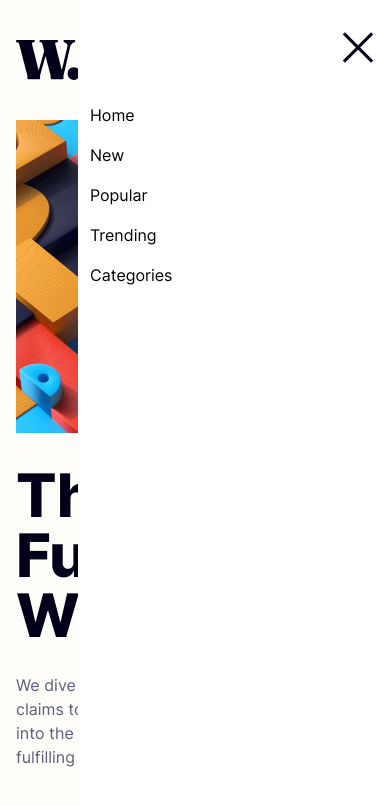
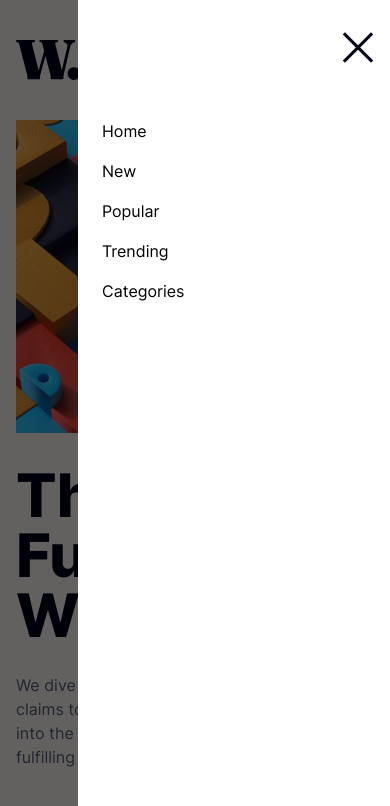
Before and after one commit to Humber70/home-page, a website built with Vite: page index.html in a window 390 px wide. Both pictures are taken after a click on the picture 358 px from the left and 60 px from the top of the page. Shown: the top 806 px of the page. Built offline with nearby package versions, Linux system fonts and the light colour scheme.

Commit message:
refact: add shadow effect to navigation and clean up list item structure

```diff
--- a/index.html
+++ b/index.html
@@ -21,28 +21,28 @@
         />
       </div>
 
-      <div class="hidden absolute right-0 top-0 bg-[transparent] z-1 flex flex-col justify-start h-full bg-[white] gap-10 pt-8 pl-3 w-[80%] lg:flex lg:pt-0 lg:relative lg:w-full lg:items-center" id="navigator">
+      <div class="hidden absolute right-0 top-0 bg-[transparent] z-1 flex flex-col justify-start h-full bg-[white] gap-10 pt-8 pl-3 w-[80%] lg:flex lg:pt-0 lg:relative lg:w-full lg:items-center lg:shadow-none" id="navigator">
         <img
         width="32"
         src="/images/icons/icon-menu-close.svg"
         alt="icon-menu-close"
         class="btn-bar-close self-end cursor-pointer mx-4 lg:hidden"
       />
-        <nav class="lg:self-end">
-          <ul class="flex flex-col gap-4 lg:flex-row lg:gap-10">
-            <li class="list-item">
+        <nav class="lg:self-end" id="navigator">
+          <ul class="pt-4 pl-3 flex flex-col gap-4 lg:flex-row lg:gap-10 lg:p-0">
+            <li>
               <a href="#home" class="hover:text-[--color-primary-soft-red]">Home</a>
             </li>
-            <li class="list-item">
+            <li>
               <a href="#new" class="hover:text-[--color-primary-soft-red]">New</a>
             </li>
-            <li class="list-item">
+            <li>
               <a href="#popular" class="hover:text-[--color-primary-soft-red]">Popular</a>
             </li>
-            <li class="list-item">
+            <li>
               <a href="#trending" class="hover:text-[--color-primary-soft-red]">Trending</a>
             </li>
-            <li class="list-item">
+            <li>
               <a href="#categories" class="hover:text-[--color-primary-soft-red]">Categories</a>
             </li>
           </ul>
--- a/src/css/style.css
+++ b/src/css/style.css
@@ -8,3 +8,7 @@ body {
   background-color: var(--color-neutral-off-white);
   font-family: var(--font-family);
 }
+
+.shadow {
+  box-shadow: 0 0 0 100vw rgba(0, 0, 0, 0.616);
+}
```
